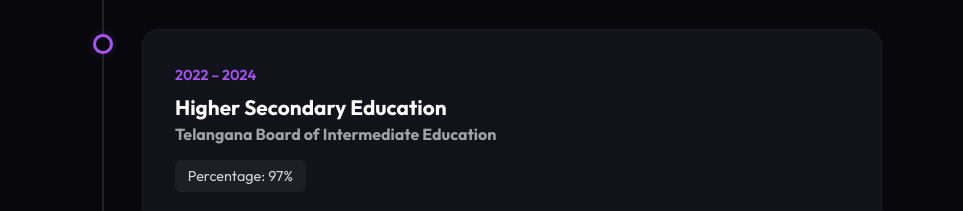
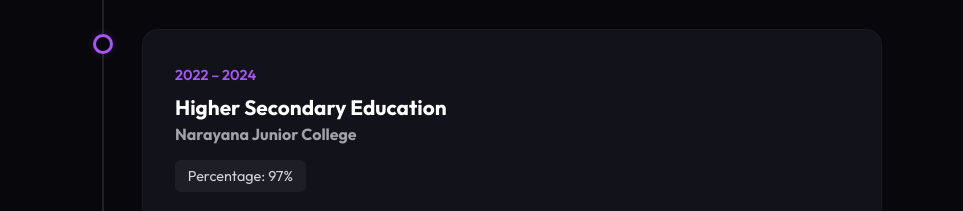
Before and after one commit to oggushivani3/Portfolio, a plain HTML site: page index.html in a window 1280 px wide. Shown: the part 3820-4031 px from the top of the page, without its empty margins (158-1121 px from the left). Drawn offline with nearby package versions, Linux system fonts and the light colour scheme.

Commit message:
Update intermediate education to Narayana Junior College

```diff
--- a/index.html
+++ b/index.html
@@ -958,7 +958,7 @@
                 <div class="timeline-content">
                     <span class="timeline-date">2022 – 2024</span>
                     <h3 class="timeline-title">Higher Secondary Education</h3>
-                    <h4 class="timeline-subtitle">Telangana Board of Intermediate Education</h4>
+                    <h4 class="timeline-subtitle">Narayana Junior College</h4>
                     <div class="timeline-meta">Percentage: 97%</div>
                 </div>
             </div>
```
